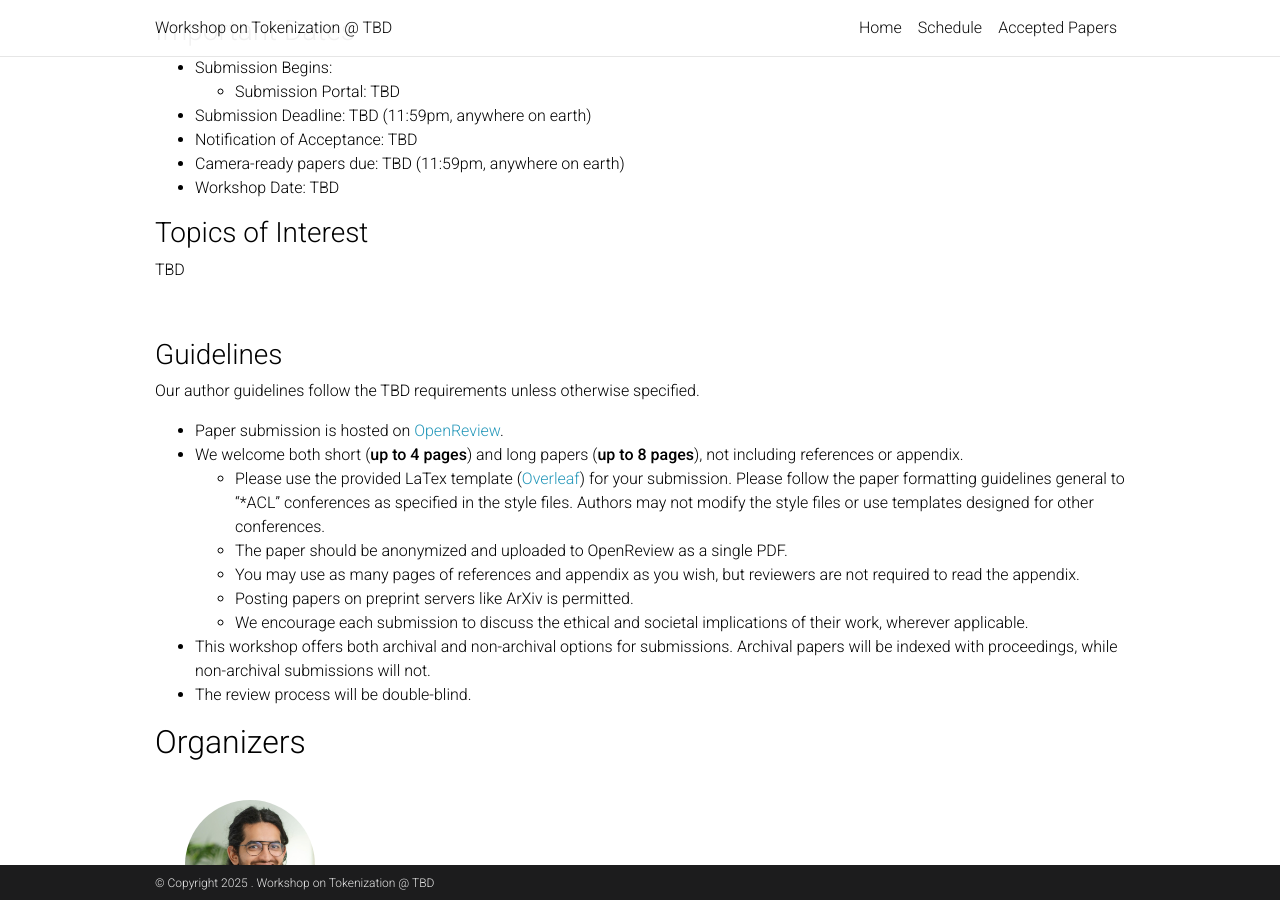
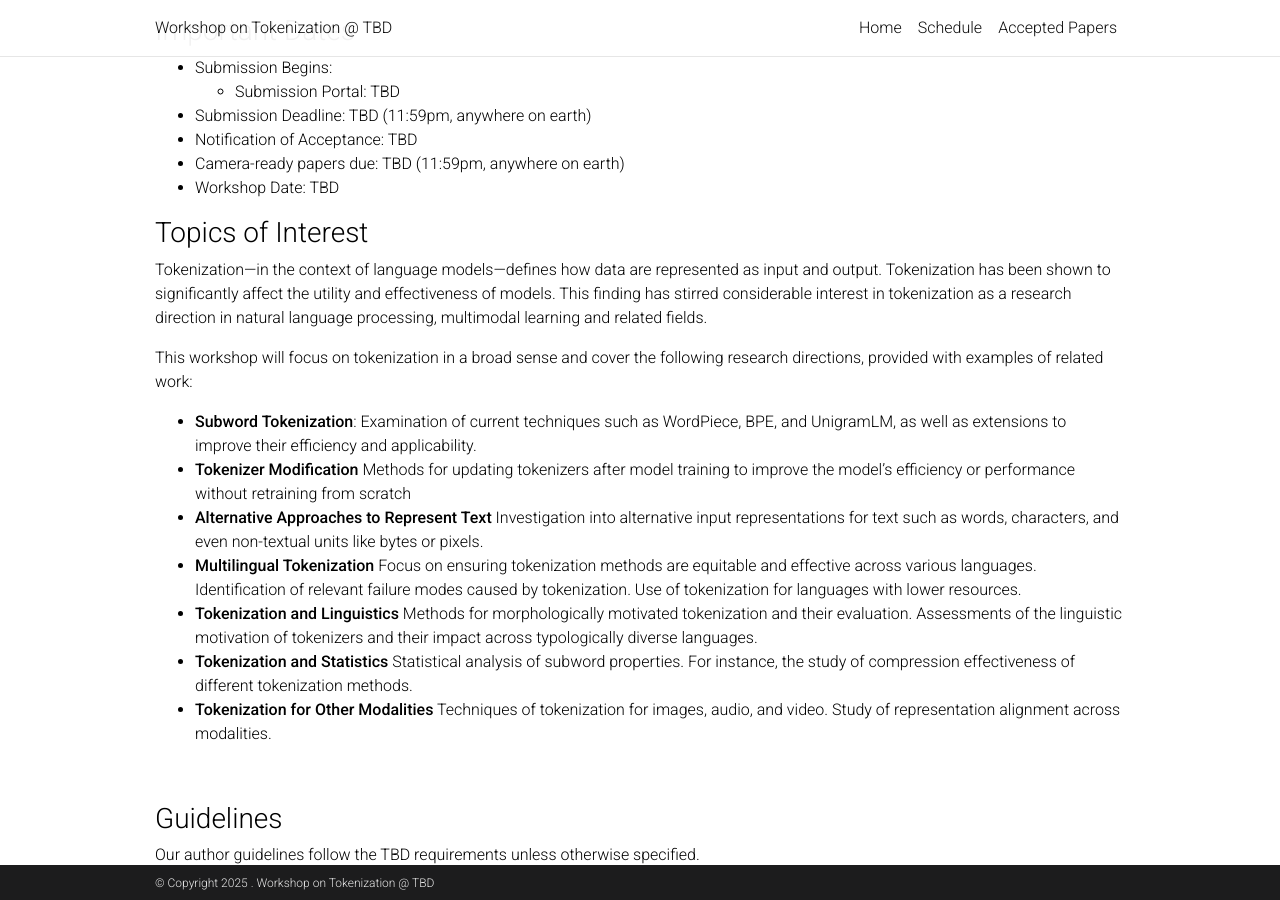
Before and after one commit to wotok/wotok.github.io, a Jekyll site: the page built from _pages/home.md, in a window 1280 px wide and 900 px high, scrolled down 416 px. Built offline with Jekyll 4.4.1, drawn with Linux system fonts in a browser that asks for light colours; comment, search, counter and statistics services are not loaded; a style sheet for code colours, icons or effects is not loaded.

Commit message:
update content

```diff
--- a/_pages/home.md
+++ b/_pages/home.md
@@ -21,7 +21,19 @@ nav_order: 1
 
 ### Topics of Interest
 
-TBD
+Tokenization---in the context of language models---defines how data are represented as input and output. Tokenization has been shown to significantly affect the utility and effectiveness of models. This finding has stirred considerable interest in tokenization as a research direction in natural language processing, multimodal learning and related fields.
+
+This workshop will focus on tokenization in a broad sense and cover the following research directions, provided with examples of related work:
+
+* **Subword Tokenization**: Examination of current techniques such as WordPiece, BPE, and UnigramLM, as well as extensions to improve their efficiency and applicability.
+* **Tokenizer Modification** Methods for updating tokenizers after model training to improve the model's efficiency or performance without retraining from scratch
+* **Alternative Approaches to Represent Text** Investigation into alternative input representations for text such as words, characters, and even non-textual units like bytes or pixels.
+* **Multilingual Tokenization** Focus on ensuring tokenization methods are equitable and effective across various languages. Identification of relevant failure modes caused by tokenization. Use of tokenization for languages with lower resources.
+* **Tokenization and Linguistics** Methods for morphologically motivated tokenization and their evaluation.
+Assessments of the linguistic motivation of tokenizers and their impact across typologically diverse languages.
+* **Tokenization and Statistics** Statistical analysis of subword properties. For instance, the study of compression effectiveness of different tokenization methods.
+* **Tokenization for Other Modalities** Techniques of tokenization for images, audio, and video. Study of representation alignment across modalities.
+
 
 <br>
 
```
